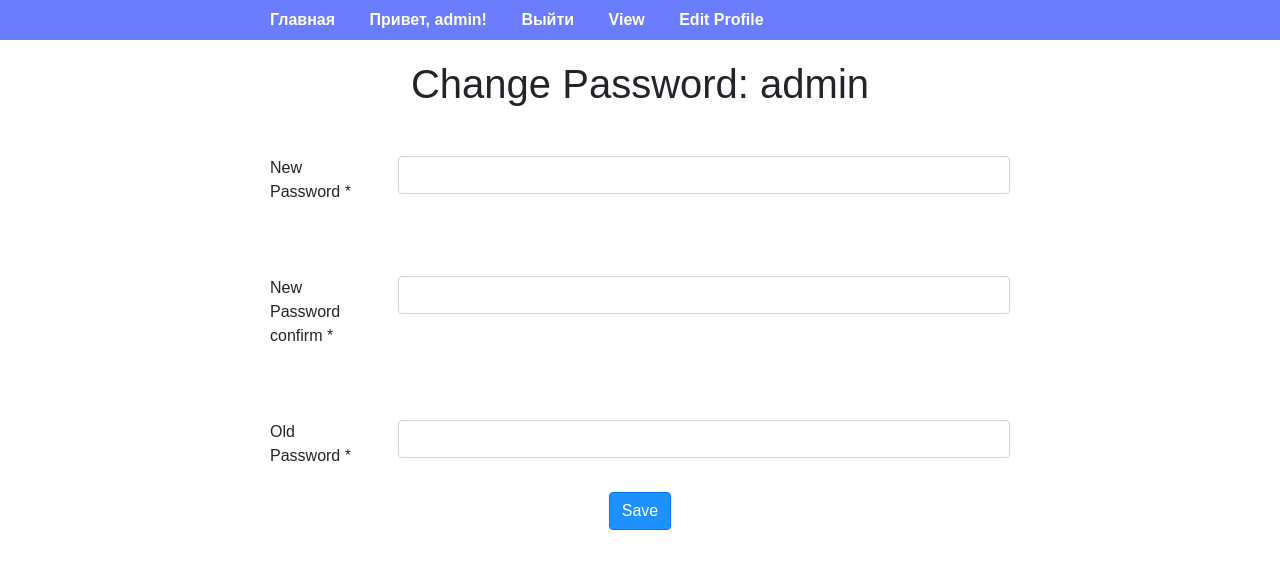
After one commit to MuctepK/issue_tracker, a Django app: page /accounts/profile/1/change-password/ in a window 1280 px wide. The commit adds this page. Shown: the top 569 px of the page. Run offline with Django 3.2, Linux system fonts and the light colour scheme; a user stored in the database is signed in; data comes from the database, SQL or seed files in the repository; some libraries are stand-ins or nearby versions.

Commit message:
Добавлено изменение пароля

```diff
--- a/source/accounts/forms.py
+++ b/source/accounts/forms.py
@@ -49,7 +49,43 @@ class SignUpForm(forms.ModelForm):
         fields = ['username', 'password', 'password_confirm', 'first_name', 'last_name', 'email']
         labels = {'username': 'Логин', 'first_name': 'Имя', 'last_name': 'Фамилия'}
 
+
 class UserChangeForm(forms.ModelForm):
     class Meta:
         model = User
         fields = ['first_name', 'last_name', 'email']
+
+
+class UserChangePasswordForm(forms.ModelForm):
+    password = forms.CharField(max_length=100, required=True, label='New Password',
+                               widget=forms.PasswordInput)
+    password_confirm = forms.CharField(max_length=100, required=True, label='New Password confirm',
+                                       widget=forms.PasswordInput)
+    old_password = forms.CharField(max_length=100, required=True, label='Old Password',
+                                   widget=forms.PasswordInput)
+
+    def clean_old_password(self):
+        old_password = self.cleaned_data.get('old_password')
+        user = self.instance
+        if not user.check_password(old_password):
+            raise ValidationError('Invalid password.', code='invalid_password')
+        return old_password
+
+    def clean(self):
+        super().clean()
+        password_1 = self.cleaned_data.get('password')
+        password_2 = self.cleaned_data.get('password_confirm')
+        if password_1 != password_2:
+            raise ValidationError('Passwords do not match.', code='passwords_do_not_match')
+        return self.cleaned_data
+
+    def save(self, commit=True):
+        user = self.instance
+        user.set_password(self.cleaned_data.get('password'))
+        if commit:
+            user.save()
+        return user
+
+    class Meta:
+        model = User
+        fields = ['password', 'password_confirm', 'old_password']
--- /dev/null
+++ b/source/accounts/templates/user_change_password.html
@@ -0,0 +1,15 @@
+
+{% extends 'base.html' %}
+{% block title %}{{ user_obj.username }}{% endblock %}
+{% block menu %}
+    {% if user_obj == request.user %}
+        <li><a href="{% url 'accounts:user_detail' user_obj.pk %}">View</a></li>
+        <li><a href="{% url 'accounts:user_update' user_obj.pk %}">Edit Profile</a></li>
+    {% endif %}
+{% endblock %}
+{% block content %}
+    <h1>Change Password: {{ user_obj.username }}</h1>
+    <form action="{% url 'accounts:user_change_password' user_obj.pk %}" method="post">
+        {% include 'partial/form.html' with button_text="Save" %}
+    </form>
+{% endblock %}
--- a/source/accounts/templates/user_detail.html
+++ b/source/accounts/templates/user_detail.html
@@ -3,6 +3,7 @@
 {% block menu %}
     {% if user_obj == request.user %}
         <li><a href="{% url "accounts:user_update" user_obj.pk %}">Обновить профиль</a></li>
+        <li><a href="{% url 'accounts:user_change_password' user_obj.pk %}">Поменять пароль</a></li>
     {% endif %}
 {% endblock %}
 {% block content %}
--- a/source/accounts/templates/user_update.html
+++ b/source/accounts/templates/user_update.html
@@ -2,7 +2,7 @@
 {% block title %}{{ user_obj.username }}{% endblock %}
 {% block menu %}
     {% if user_obj == request.user %}
-        <li><a href="{% url 'accounts:user_detail' user_obj.pk %}">View</a></li>
+        <li><a href="{% url 'accounts:user_detail' user_obj.pk %}">Назад</a></li>
     {% endif %}
 {% endblock %}
 {% block content %}
--- a/source/accounts/urls.py
+++ b/source/accounts/urls.py
@@ -1,6 +1,7 @@
 from django.urls import path
 
-from accounts.views import login_view, logout_view, register_view, UserDetailView, UserChangeView
+from accounts.views import login_view, logout_view, register_view, UserDetailView, UserChangeView, \
+    UserChangePasswordView
 from django.contrib.auth.views import LoginView, LogoutView
 urlpatterns = [
     path('login/', LoginView.as_view(), name='login'),
@@ -8,6 +9,7 @@ urlpatterns = [
     path('register/', register_view, name='register'),
     path('profile/<pk>/', UserDetailView.as_view(), name='user_detail'),
     path('profile/<pk>/edit/', UserChangeView.as_view(), name='user_update'),
+path('profile/<pk>/change-password/', UserChangePasswordView.as_view(), name='user_change_password')
 
 ]
 
--- a/source/accounts/views.py
+++ b/source/accounts/views.py
@@ -5,7 +5,7 @@ from django.contrib.auth.models import User
 from django.urls import reverse
 from django.views.generic import DetailView, UpdateView
 
-from accounts.forms import SignUpForm, UserChangeForm
+from accounts.forms import SignUpForm, UserChangeForm, UserChangePasswordForm
 
 
 def login_view(request, **kwargs):
@@ -60,3 +60,21 @@ class UserChangeView(UserPassesTestMixin, UpdateView):
 
     def get_success_url(self):
         return reverse('accounts:user_detail', kwargs={'pk': self.object.pk})
+
+
+class UserChangePasswordView(UserPassesTestMixin, UpdateView):
+    model = User
+    template_name = 'user_change_password.html'
+    form_class = UserChangePasswordForm
+    context_object_name = 'user_obj'
+
+    def test_func(self):
+        return self.get_object() == self.request.user
+
+    # def form_valid(self, form):
+    #     user = form.save()
+    #     login(self.request, user)
+    #     return HttpResponseRedirect(self.get_success_url())
+
+    def get_success_url(self):
+        return reverse('accounts:login')
```
